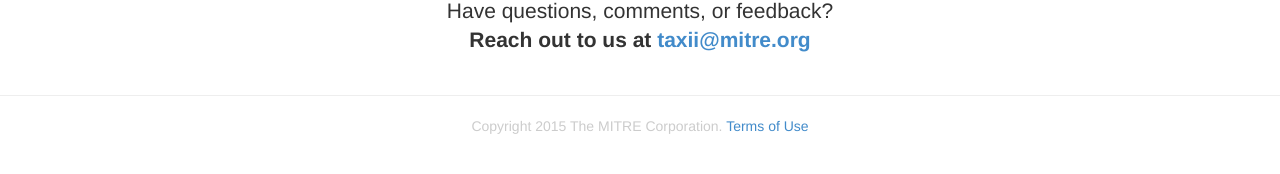
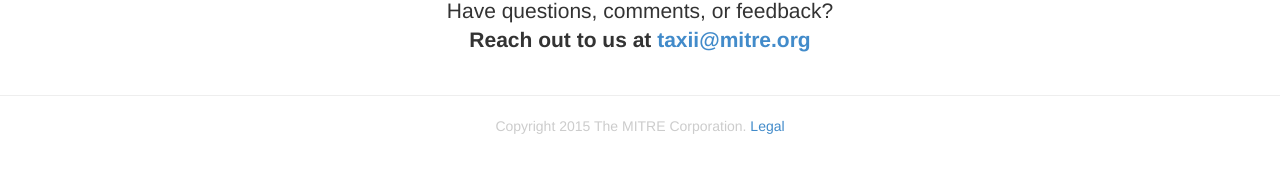
Before and after one commit to TAXIIProject/taxiiproject.github.io, a Jekyll site: the page built from index.md, in a window 1280 px wide. Shown: the part 829-1003 px from the top of the page. Built offline with Jekyll 4.4.1, drawn with Linux system fonts in a browser that asks for light colours; Markdown is read by kramdown in place of the engine named in the settings.

Commit message:
add link

```diff
--- a/_includes/footer.html
+++ b/_includes/footer.html
@@ -2,7 +2,7 @@
   <hr />
   <div class="container">
     <p class="text-muted">
-      Copyright {{ site.time | date: '%Y' }} {{ site.copyright }}. <a href="http://taxii.mitre.org/about/termsofuse.html">Terms of Use</a>
+      Copyright {{ site.time | date: '%Y' }} {{ site.copyright }}. <a href="/legal">Legal</a>
     </p>
   </div>
 </div>
```
